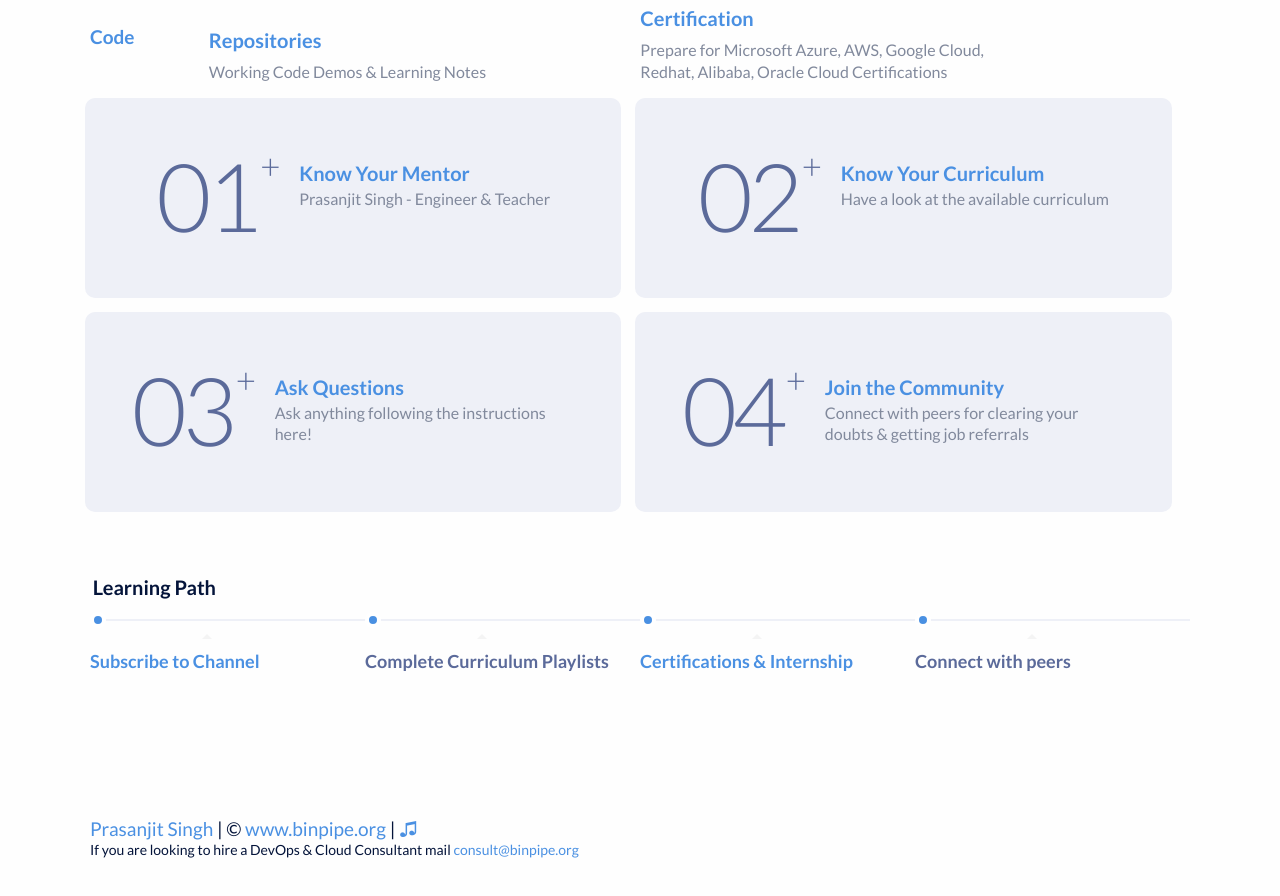
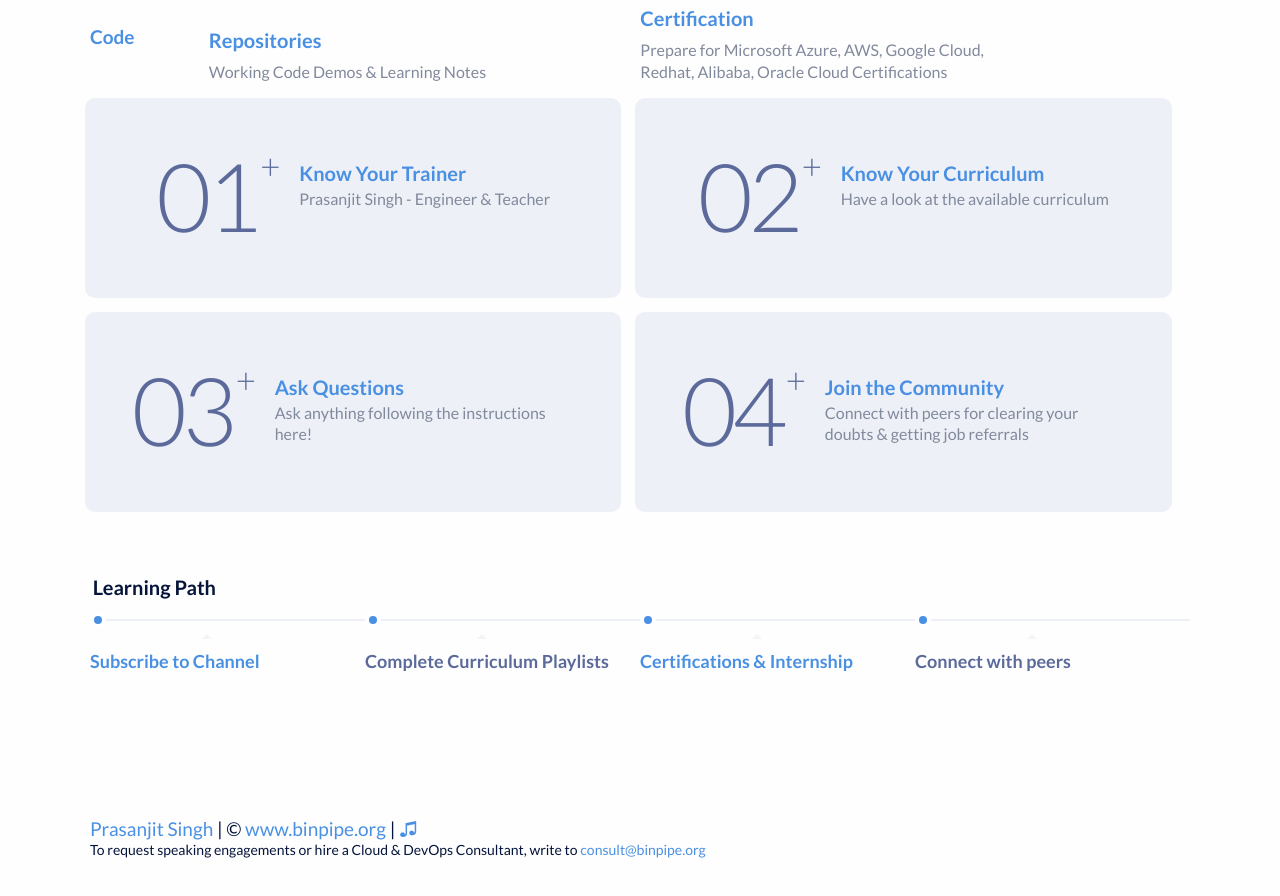
Before and after one commit to BINPIPE/binpipe.github.io, a plain HTML site: page index.html in a window 1280 px wide. Shown: the part 578-1474 px from the top of the page. Drawn offline with Linux system fonts and the light colour scheme.

Commit message:
Update index.html

```diff
--- a/index.html
+++ b/index.html
@@ -89,7 +89,7 @@
 			</div>
 
 			<div class="skill-meta">
-				<h3><a href="https://www.linkedin.com/in/prasanjit-singh">Know Your Mentor</h3>
+				<h3><a href="https://www.linkedin.com/in/prasanjit-singh">Know Your Trainer</h3>
 				<span>Prasanjit Singh - Engineer & Teacher</span>
 			</div>
 		</div>
@@ -143,7 +143,7 @@
 		    <p class="line">Learning Path</p>
 		    <span class="point"></span>
 		    <p class="description">
-		      <a href="http://youtube.binpipe.org/?sub_confirmation=1">Subscribe to Channel
+		      <a href="https://www.youtube.com/channel/UCPTgt4Wo0MAnuzNEEZlk90A/?sub_confirmation=1">Subscribe to Channel
 		    </p>
 		  </li>
 
@@ -178,7 +178,7 @@
 	<footer class="container">
 	<span style="font-size: 14px; margin-top: "><a href="https://www.linkedin.com/in/prasanjit-singh">Prasanjit Singh </a></span>| © <a href="https://www.binpipe.org/">www.binpipe.org </a></span>|<a href="https://guitar.binpipe.org/"> ♫</a></span>
 	<br>
-	<span style="font-size: 14px; margin-top: ">If you are looking to hire a DevOps & Cloud Consultant mail <a  href="mailto:consult@binpipe.org">consult@binpipe.org</a></span>
+	<span style="font-size: 14px; margin-top: ">To request speaking engagements or hire a Cloud & DevOps Consultant, write to <a  href="mailto:consult@binpipe.org">consult@binpipe.org</a></span>
 	</footer>
 
 
```
